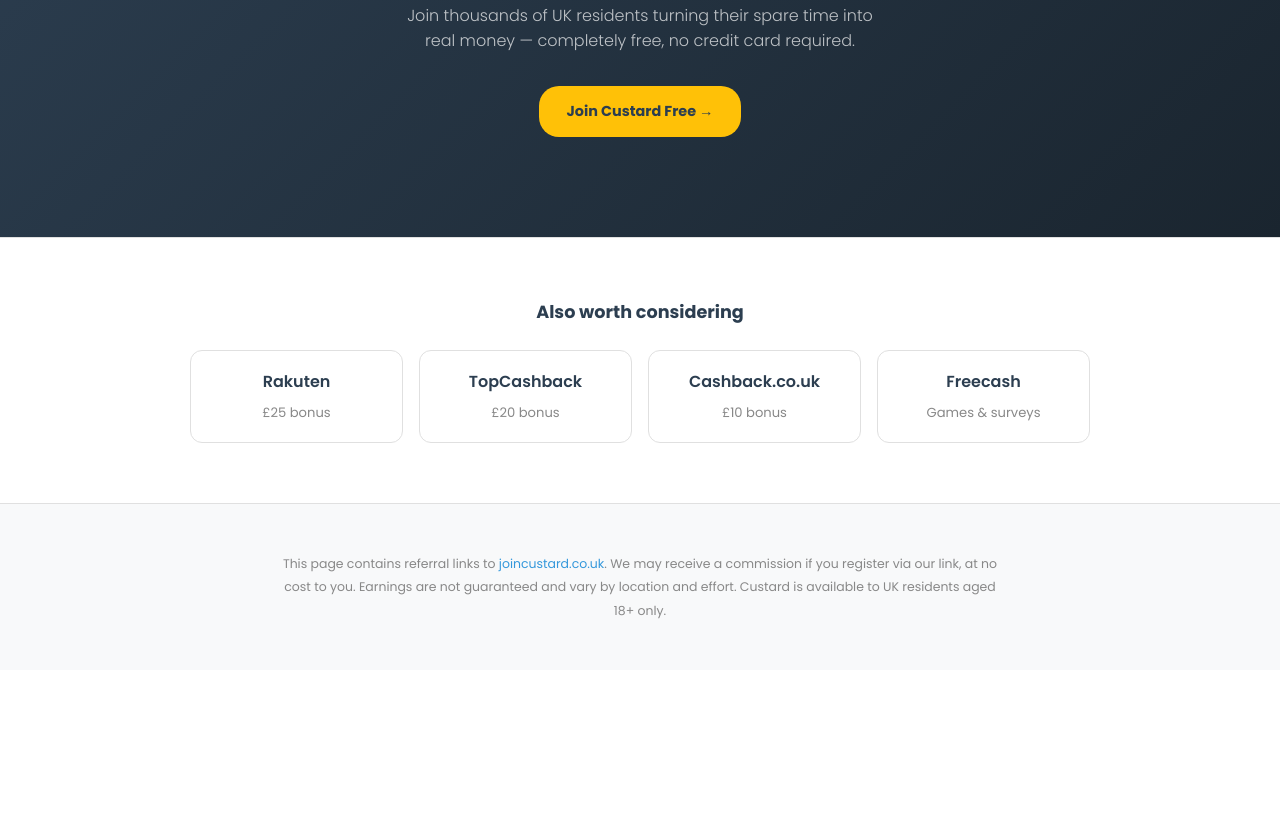
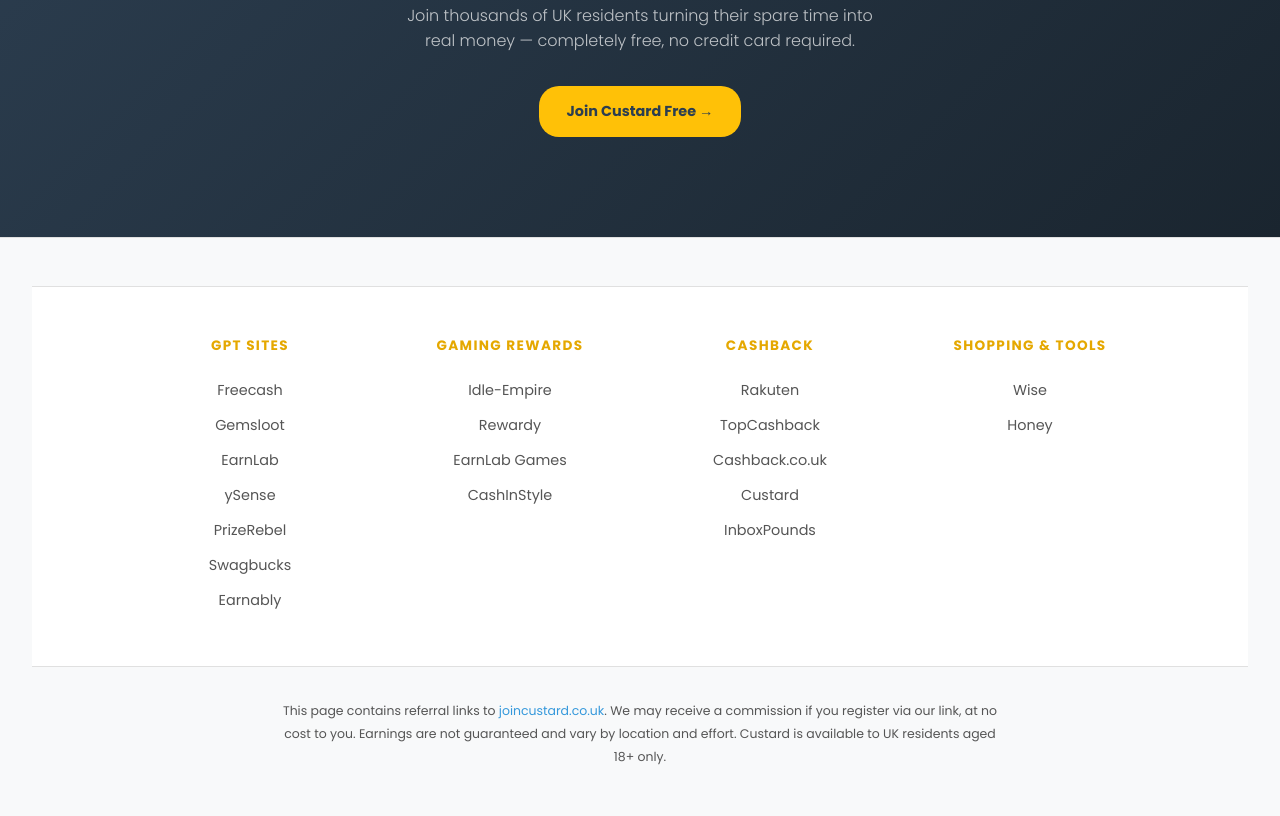
Before and after one commit to cfcMalky/gpt-custard, a plain HTML site: page index.html in a window 1280 px wide. Shown: the part 5128-5944 px from the top of the page. Before the commit the page ends 5798 px from the top, so only its background shows below. Drawn offline with Linux system fonts and the light colour scheme.

Commit message:
Update index.html

```diff
--- a/index.html
+++ b/index.html
@@ -1143,34 +1143,43 @@
   <a href="https://joincustard.co.uk/account/register?referral=2638bb71-4f37-4a54-a7b3-61e5b221c7fe&utm_source=referral&utm_medium=affiliate" class="btn-main" rel="nofollow sponsored" target="_blank">Join Custard Free →</a>
 </section>
 
-<!-- CROSS LINKS -->
-<section class="cross-links-section">
-  <div class="cross-links-container">
-    <h3>Also worth considering</h3>
-    <div class="cross-links-grid">
-      <a href="https://www.rakuten.co.uk/r/CFCMAL?eeid=28187" class="cross-link-card" rel="nofollow sponsored" target="_blank">
-        <strong>Rakuten</strong>
-        <span>£25 bonus</span>
-      </a>
-      <a href="https://www.topcashback.co.uk/ref/member6126273507627" class="cross-link-card" rel="nofollow sponsored" target="_blank">
-        <strong>TopCashback</strong>
-        <span>£20 bonus</span>
-      </a>
-      <a href="https://cashback.co.uk?referral=56086371-5930-4a84-b08d-17472113a99e&utm_source=referral&utm_medium=organic" class="cross-link-card" rel="nofollow sponsored" target="_blank">
-        <strong>Cashback.co.uk</strong>
-        <span>£10 bonus</span>
-      </a>
-      <a href="https://freecash.com/r/GMQ2A" class="cross-link-card" rel="nofollow sponsored" target="_blank">
-        <strong>Freecash</strong>
-        <span>Games & surveys</span>
-      </a>
+<!-- FOOTER -->
+<footer>
+  <div style="background:var(--bg-white);border-top:1px solid var(--border);border-bottom:1px solid var(--border);padding:48px 24px;margin-bottom:32px">
+    <div style="max-width:1000px;margin:0 auto;display:grid;grid-template-columns:repeat(4,1fr);gap:40px">
+      <div>
+        <h4 style="color:var(--custard-dark);font-size:0.85rem;font-weight:700;text-transform:uppercase;letter-spacing:0.1em;margin-bottom:16px">GPT Sites</h4>
+        <a href="https://freecash.com/r/GMQ2A" target="_blank" style="display:block;color:var(--text-body);font-size:0.9rem;padding:6px 0;transition:color .2s">Freecash</a>
+        <a href="https://gemsloot.com/?aff=gloot2026" target="_blank" style="display:block;color:var(--text-body);font-size:0.9rem;padding:6px 0;transition:color .2s">Gemsloot</a>
+        <a href="https://earnlab.com/r/elab2026" target="_blank" style="display:block;color:var(--text-body);font-size:0.9rem;padding:6px 0;transition:color .2s">EarnLab</a>
+        <a href="https://www.ysense.com/?rb=233597593" target="_blank" style="display:block;color:var(--text-body);font-size:0.9rem;padding:6px 0;transition:color .2s">ySense</a>
+        <a href="https://www.prizerebel.com/index.php?r=16565543" target="_blank" style="display:block;color:var(--text-body);font-size:0.9rem;padding:6px 0;transition:color .2s">PrizeRebel</a>
+        <a href="https://www.swagbucks.com/profile/r_193428156?rp=1" target="_blank" style="display:block;color:var(--text-body);font-size:0.9rem;padding:6px 0;transition:color .2s">Swagbucks</a>
+        <a href="https://earnably.com/join/3324878" target="_blank" style="display:block;color:var(--text-body);font-size:0.9rem;padding:6px 0;transition:color .2s">Earnably</a>
+      </div>
+      <div>
+        <h4 style="color:var(--custard-dark);font-size:0.85rem;font-weight:700;text-transform:uppercase;letter-spacing:0.1em;margin-bottom:16px">Gaming Rewards</h4>
+        <a href="https://www.idle-empire.com/?r=jmgd70" target="_blank" style="display:block;color:var(--text-body);font-size:0.9rem;padding:6px 0;transition:color .2s">Idle-Empire</a>
+        <a href="https://rewardy.io/?ref=cfcmalky3dbcd5" target="_blank" style="display:block;color:var(--text-body);font-size:0.9rem;padding:6px 0;transition:color .2s">Rewardy</a>
+        <a href="https://earnlab.com/games/elab2026" target="_blank" style="display:block;color:var(--text-body);font-size:0.9rem;padding:6px 0;transition:color .2s">EarnLab Games</a>
+        <a href="https://cashinstyle.com/?ref=cashinstyle2026" target="_blank" style="display:block;color:var(--text-body);font-size:0.9rem;padding:6px 0;transition:color .2s">CashInStyle</a>
+      </div>
+      <div>
+        <h4 style="color:var(--custard-dark);font-size:0.85rem;font-weight:700;text-transform:uppercase;letter-spacing:0.1em;margin-bottom:16px">Cashback</h4>
+        <a href="https://www.rakuten.co.uk/r/CFCMAL?eeid=28187" target="_blank" style="display:block;color:var(--text-body);font-size:0.9rem;padding:6px 0;transition:color .2s">Rakuten</a>
+        <a href="https://www.topcashback.co.uk/ref/member6126273507627" target="_blank" style="display:block;color:var(--text-body);font-size:0.9rem;padding:6px 0;transition:color .2s">TopCashback</a>
+        <a href="https://cashback.co.uk?referral=56086371-5930-4a84-b08d-17472113a99e&utm_source=referral&utm_medium=organic" target="_blank" style="display:block;color:var(--text-body);font-size:0.9rem;padding:6px 0;transition:color .2s">Cashback.co.uk</a>
+        <a href="https://joincustard.co.uk/ur/Jji7cU83SlSns2HlsiHH_g==" target="_blank" style="display:block;color:var(--text-body);font-size:0.9rem;padding:6px 0;transition:color .2s">Custard</a>
+        <a href="https://www.inboxpounds.co.uk/?rb=193441109" target="_blank" style="display:block;color:var(--text-body);font-size:0.9rem;padding:6px 0;transition:color .2s">InboxPounds</a>
+      </div>
+      <div>
+        <h4 style="color:var(--custard-dark);font-size:0.85rem;font-weight:700;text-transform:uppercase;letter-spacing:0.1em;margin-bottom:16px">Shopping & Tools</h4>
+        <a href="https://wise.com/invite/dic/michaelm19582" target="_blank" style="display:block;color:var(--text-body);font-size:0.9rem;padding:6px 0;transition:color .2s">Wise</a>
+        <a href="http://joinhoney.com/ref/ehb2eri" target="_blank" style="display:block;color:var(--text-body);font-size:0.9rem;padding:6px 0;transition:color .2s">Honey</a>
+      </div>
     </div>
   </div>
-</section>
-
-<!-- FOOTER -->
-<footer>
-  <p>This page contains referral links to <a href="https://joincustard.co.uk" rel="nofollow" target="_blank">joincustard.co.uk</a>. We may receive a commission if you register via our link, at no cost to you. Earnings are not guaranteed and vary by location and effort. Custard is available to UK residents aged 18+ only.</p>
+  <p style="color:var(--text-body)">This page contains referral links to <a href="https://joincustard.co.uk" rel="nofollow" target="_blank">joincustard.co.uk</a>. We may receive a commission if you register via our link, at no cost to you. Earnings are not guaranteed and vary by location and effort. Custard is available to UK residents aged 18+ only.</p>
 </footer>
 
 </body>
```
